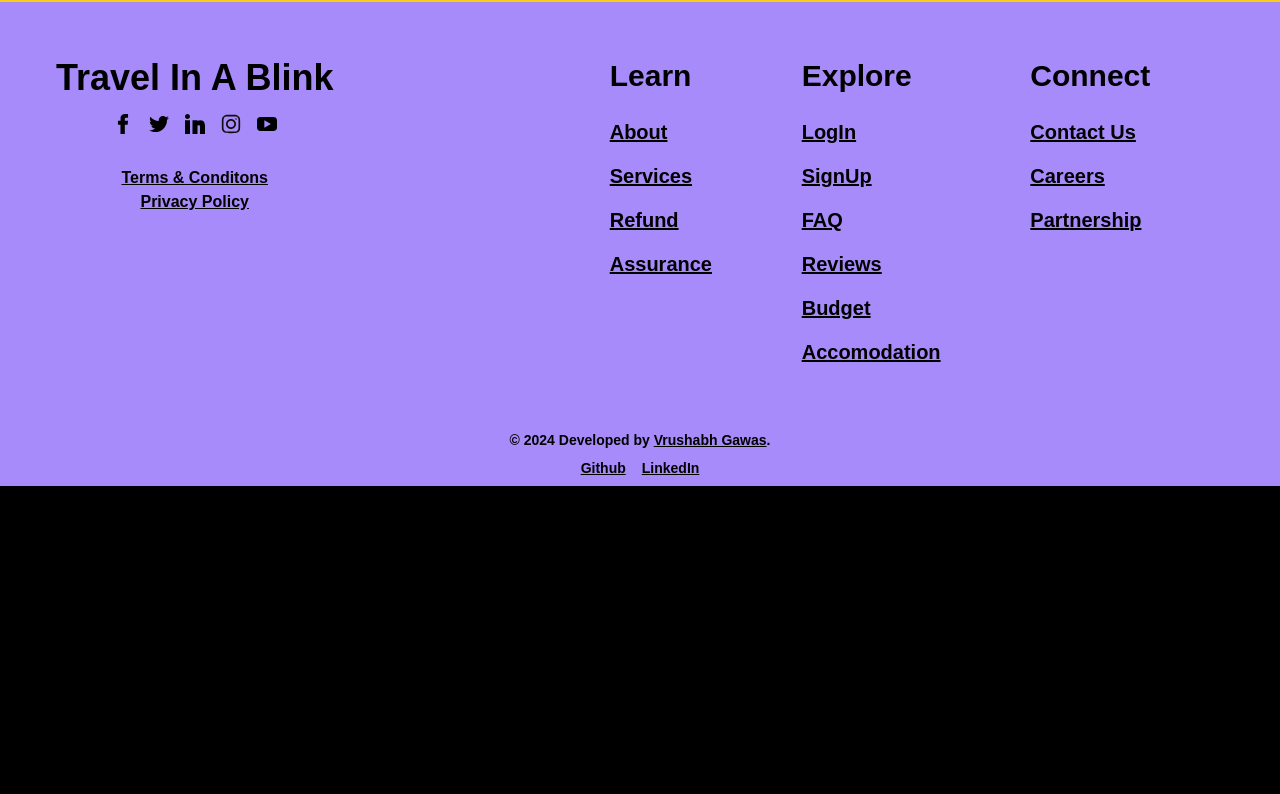
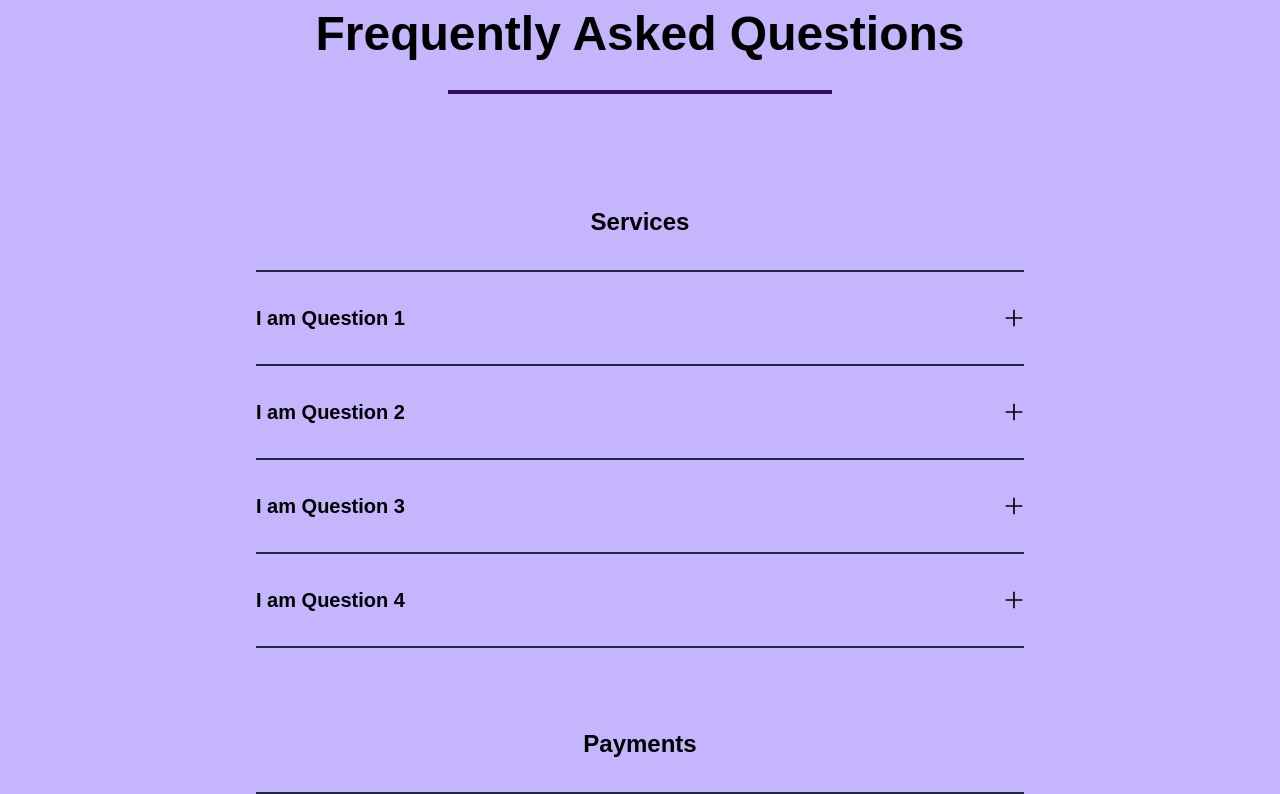
Before and after one commit to vrushabhgawas14/Travel-in-a-Blink, a Next.js app: page /faq in a window 1280 px wide. Shown: the part 886-1680 px from the top of the page. Before the commit the page ends 1372 px from the top, so only its background shows below. Built offline with nearby package versions, Linux system fonts and the light colour scheme; a web font is replaced by a local one.

Commit message:
FAQ Page done, bugs fixed

```diff
--- /dev/null
+++ b/src/app/faq/layout.tsx
@@ -0,0 +1,7 @@
+export const metadata = {
+  title: "FAQ",
+};
+
+export default function FAQLayout({ children }: { children: React.ReactNode }) {
+  return <>{children}</>;
+}
--- a/src/app/faq/page.tsx
+++ b/src/app/faq/page.tsx
@@ -1,9 +1,10 @@
+"use client";
+
 import dynamic from "next/dynamic";
 import Loading from "../loading";
-
-export const metadata = {
-  title: "FAQ",
-};
+import NeedAnything from "@/components/NeedAnything";
+import QuestionBox from "@/components/QuestionBox";
+import { FAQDetails } from "@/constants/FAQDetails";
 
 const Video = dynamic(() => import("@/components/VideoSection"), {
   loading: () => <Loading />,
@@ -16,10 +17,35 @@ export default function FAQ() {
       <main>
         {/* Video Goes Here! */}
         <Video src="assets/videos/faq.mp4" title="FAQ" />
-        <section className="pt-0 bg-red-500">I am again something new</section>
-        <section className="pt-10 bg-yellow-400">
-          I am again something new
+        {/* Frequently Asked Questions */}
+        <section className="flex flex-col items-center space-y-8 w-full py-24 bg-violet-300">
+          <div className="text-5xl text-center w-[70%] md:w-[80%] sm:w-[95%] sm:text-3xl sm:px-10">
+            Frequently Asked Questions
+          </div>
+          {/* BorderLine */}
+          <div className="border-b-4 border-purple-950 w-[30%] md:w-[50%] sm:w-[70%]" />
+          {/* Questions */}
+          <div className="text-xl text-center lg:w-[60%] w-[80%]">
+            {FAQDetails.map((item, itemIndex) => (
+              <div key={itemIndex}>
+                <h2 className="text-2xl font-bold mt-20 mb-8">
+                  {item.section}
+                </h2>
+                <div className="border-b-2 border-slate-800">
+                  {item.content.map((element, elementIndex) => (
+                    <QuestionBox
+                      key={elementIndex}
+                      question={element.question}
+                      answer={element.answer}
+                    />
+                  ))}
+                </div>
+              </div>
+            ))}
+          </div>
         </section>
+        {/* Need Anything? */}
+        <NeedAnything isWhite={true} />
       </main>
     </>
   );
--- a/src/app/reviews/page.tsx
+++ b/src/app/reviews/page.tsx
@@ -77,7 +77,7 @@ export default function Reviews() {
             </div>
           </div>
         </div>
-        {/* Need Aynthing */}
+        {/* Need Anything? */}
         <NeedAnything />
         {/* Drop your Review */}
         <EndTemplate
--- /dev/null
+++ b/src/components/QuestionBox.tsx
@@ -0,0 +1,35 @@
+import Image from "next/image";
+import { useState } from "react";
+
+interface Props {
+  question: string;
+  answer: string;
+}
+
+export default function QuestionBox({ question, answer }: Props) {
+  const [isOpen, setIsOpen] = useState(false);
+  const Plus = "/assets/svg/plus.svg";
+  const Minus = "/assets/svg/minus.svg";
+
+  return (
+    <>
+      <div
+        onClick={() => setIsOpen(!isOpen)}
+        className="py-8 space-y-4 border-t-2 border-slate-800 cursor-pointer"
+      >
+        <div className="flex justify-between">
+          <div>{question}</div>
+          <Image
+            src={isOpen ? Minus : Plus}
+            width={20}
+            height={20}
+            alt="PlusMinusBtn"
+          />
+        </div>
+        <div className={`w-[80%] ${isOpen ? "block text-start" : "hidden"}`}>
+          {answer}
+        </div>
+      </div>
+    </>
+  );
+}
--- /dev/null
+++ b/src/constants/FAQDetails.tsx
@@ -0,0 +1,53 @@
+export const FAQDetails = [
+  {
+    section: "Services",
+    content: [
+      {
+        question: "I am Question 1",
+        answer: " I am Answer 1",
+      },
+      {
+        question: "I am Question 2",
+        answer: " I am Answer 2",
+      },
+      {
+        question: "I am Question 3",
+        answer: " I am Answer 3",
+      },
+      {
+        question: "I am Question 4",
+        answer: " I am Answer 4",
+      },
+    ],
+  },
+  {
+    section: "Payments",
+    content: [
+      {
+        question: "I am Question 1",
+        answer: " I am Answer 1",
+      },
+      {
+        question: "I am Question 2",
+        answer: " I am Answer 2",
+      },
+    ],
+  },
+  {
+    section: "Planning Process",
+    content: [
+      {
+        question: "I am Question 1",
+        answer: " I am Answer 1",
+      },
+      {
+        question: "I am Question 2",
+        answer: " I am Answer 2",
+      },
+      {
+        question: "I am Question 3",
+        answer: " I am Answer 3",
+      },
+    ],
+  },
+];
```
Also changed, not shown: public/assets/svg/minus.svg (added), public/assets/svg/plus.svg (added).
